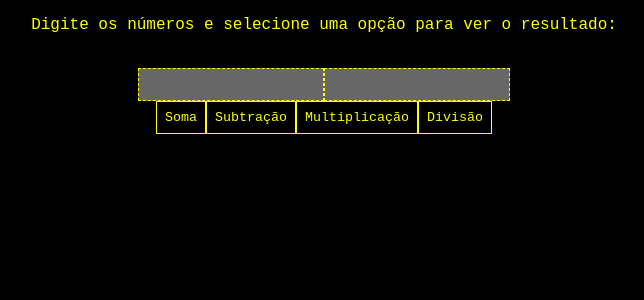
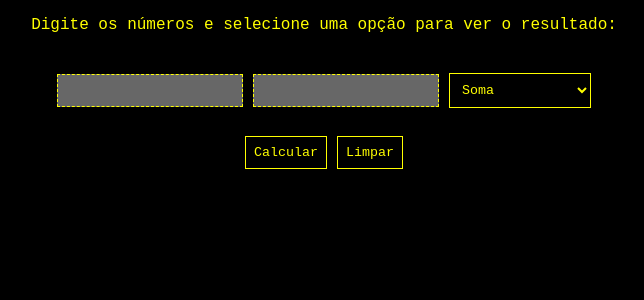
Before and after one commit to gustavoesucri/pm1-h-w-r, a React (Vite) app: page / in a window 1280 px wide. Shown: the top 300 px of the page, without its empty margins (316-960 px from the left). Built offline with nearby package versions, Linux system fonts and the light colour scheme.

Commit message:
Calculadora
Versão simplificada da calculadora. Sem CSS completo, sem validação...

```diff
--- a/src/calculadora/Calculadora.jsx
+++ b/src/calculadora/Calculadora.jsx
@@ -2,57 +2,73 @@ import { useState } from "react";
 
 export default function Calculadora(){
 
+    const [message, setMessage] = useState("");
 
-    let [message, setMessage] = useState('');
-    let [n1, setN1] = useState('');
-    let [n2, setN2] = useState('');
+    function soma(n1,n2){
+        return setMessage(`A soma de ${n1} + ${n2} é = ${n1+n2}`)
+}
 
-    function setValues(){
-        setN1(parseFloat(document.getElementById("num1").value))
-        setN2(parseFloat(document.getElementById("num2").value))
+    function subtracao(n1,n2){
+        return setMessage(`A substração de ${n1} - ${n2} é = ${n1-n2}`)
     }
 
-    function soma(){
-        setValues()
-        return setMessage(`A soma de ${n1} + ${n2} é ${n1+n2}`)
-}
+    function multiplicacao(n1,n2){
+        return setMessage(`A multiplicação de ${n1} * ${n2} é = ${n1*n2}`)
+    }
 
+    function divisao(n1,n2){
+        return setMessage(`A divisão de ${n1} / ${n2} é = ${n1/n2}`)
+    }
 
+    function operacao(){
+        const n1 = Number(document.getElementById("num1").value);
+        const n2 = Number(document.getElementById("num2").value);
+        const oper = document.getElementById("operacao").value
+        switch (oper) {
+            case "1":
+                soma(n1,n2);
+                break;
+            case "2":
+                subtracao(n1,n2);
+                break;
+            case "3":
+                multiplicacao(n1,n2);
+                break;
+            case "4":
+                divisao(n1,n2);
+                break;
+            default:
+                setMessage("Selecione uma operação válida.");
+
+        }
+    }
+
+    function limpaCampos(){
+        setMessage("");
+        document.getElementById("num1").value = ""
+        document.getElementById("num2").value = ""
+    }
 
      return <section>
         <p>Digite os números e selecione uma opção para ver o resultado:</p>
                  <br/>
-                 <input id="num1" type="number" />
-                 <input id="num2" type="number" />
-                 <br/>
-                 <button onClick={soma}>Soma</button>
-                 <button>Subtração</button>
-                 <button>Multiplicação</button>
-                 <button>Divisão</button>
+                 <input id="num1" type="text" />
+                 <input id="num2" type="text" />
+                 <select id="operacao">
+                 <option value="1">Soma</option>
+                 <option value="2">Subtração</option>
+                 <option value="3">Multiplicação</option>
+                 <option value="4">Divisão</option>
+                 </select>
+                 <br/><br/>
+
+                 <button onClick={operacao}>Calcular</button>
+                 <button onClick={limpaCampos}>Limpar</button>
                  {message && <p>{message}</p>}
             </section>
 
 }
 
-{/* //             <p>Selecione uma opção e digite os números:</p>
-//             <div>
-//                 <button onClick={setValues()}>Seta Valores</button>
-//                 <button onClick={soma(n1,n2)}>Soma</button>
-//                 <button>Subtração</button>
-//                 <button>Multiplicação</button>
-//                 <button>Divisão</button>
-//             </div>
-//             <div>
-//             <input id="num1" type="number" value={n1}/>
-//             <input id="num2" type="number" value={n2}/>
-//             </div>
-//             <div>
-//             {message && <p>{message}</p>}
-//             </div>
-//             </section> */}
-
-
-
 // Crie uma página web que faça operações básicas de soma, subtração, multiplicação e divisão e que
 // contenha dois campos para informar os valores e uma opção para selecionar a operação. Ainda deve
 // conter dois botões: Calcular, que realizará a operação, apresentando o resultado em um parágrafo e
--- a/src/index.css
+++ b/src/index.css
@@ -11,6 +11,7 @@ input {
   border: 1px dashed yellow;
   padding: 0.5rem;
   font-family: 'Courier New', Courier, monospace;
+  margin: 5px;
 }
 
 input:focus {
@@ -24,10 +25,26 @@ button {
   font-family: 'Courier New', Courier, monospace;
   padding: 0.5rem;
   border: 1px solid yellow;
+  margin: 5px;
 }
 
-button:hover, button:focus {
+button:hover {
   background-color: yellow;
   color: black;
   font-weight: bold;
 }
+
+button:focus {
+  background-color: orange;
+  color: black;
+  font-weight: bold;
+}
+
+select {
+  background-color: black;
+  color: yellow;
+  font-family: 'Courier New', Courier, monospace;
+  padding: 0.5rem;
+  border: 1px solid yellow;
+  margin: 5px;
+}
```
Also changed, not shown: 1 other file (tests, documents, lock files or other folders).
